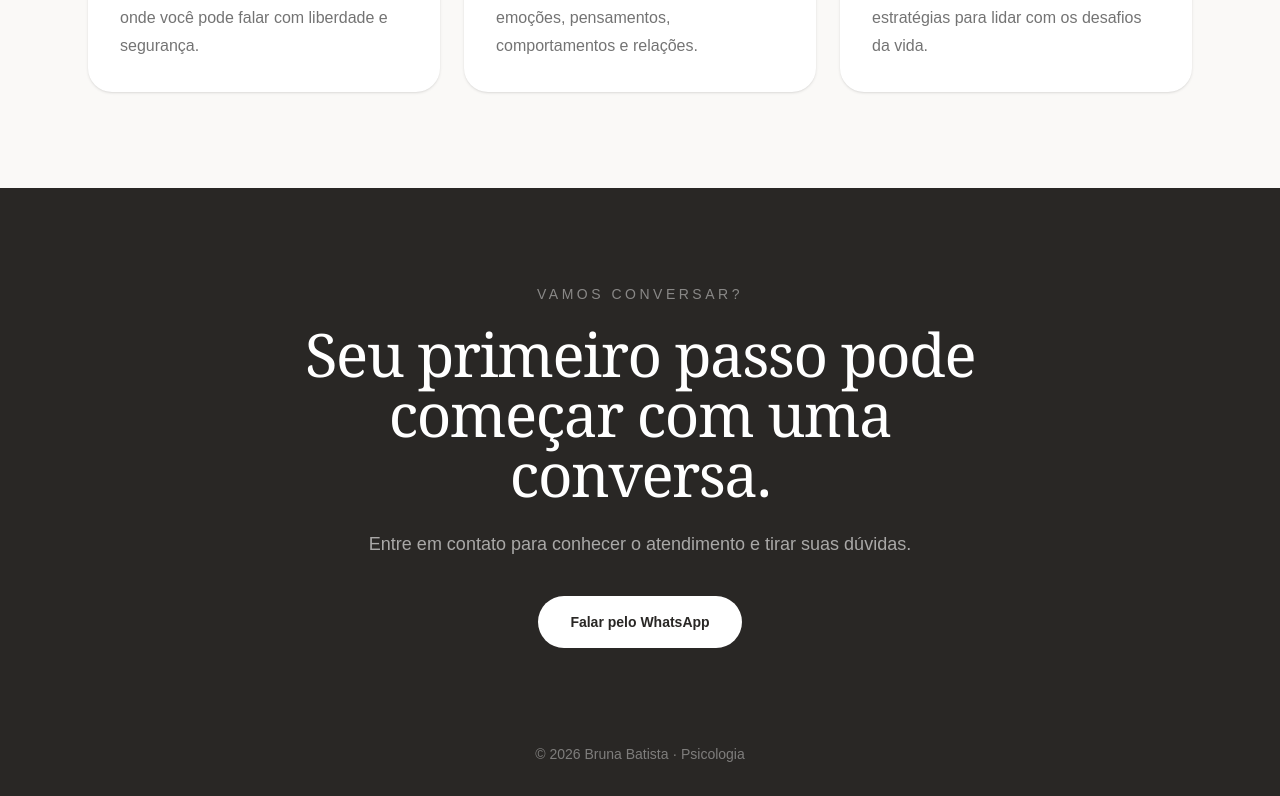
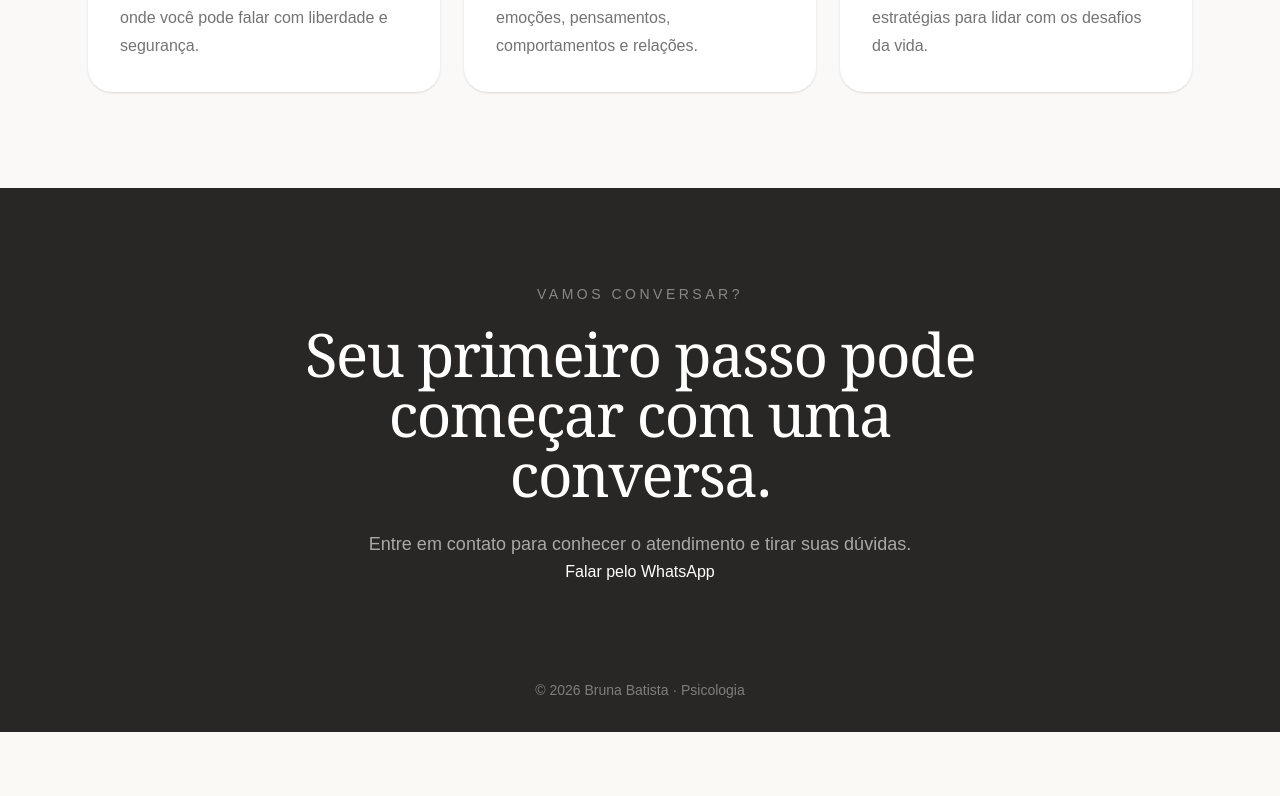
Before and after one commit to contatodocpilot-ctrl/site-bruna-batista, a Next.js app: page / in a window 1280 px wide. Shown: the part 1594-2390 px from the top of the page. After the commit the page ends 2326 px from the top, so only its background shows below. Built offline with nearby package versions, Linux system fonts and the light colour scheme.

Commit message:
Update page.tsx

```diff
--- a/app/page.tsx
+++ b/app/page.tsx
@@ -148,7 +148,7 @@ export default function Home() {
           </p>
 
           <a
-            href="https://wa.me/"
+            https://wa.me/5532999997065
             className="mt-9 inline-flex rounded-full bg-white px-8 py-4 text-sm font-semibold text-[#292725] transition hover:bg-white/90"
           >
             Falar pelo WhatsApp
```
